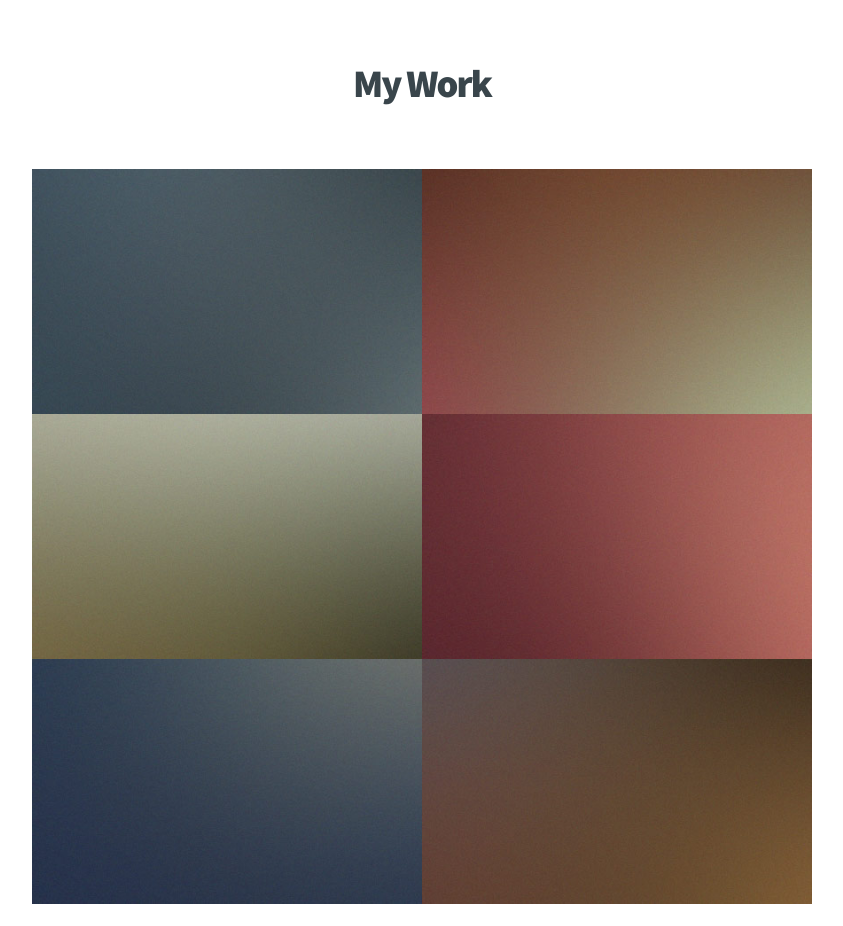
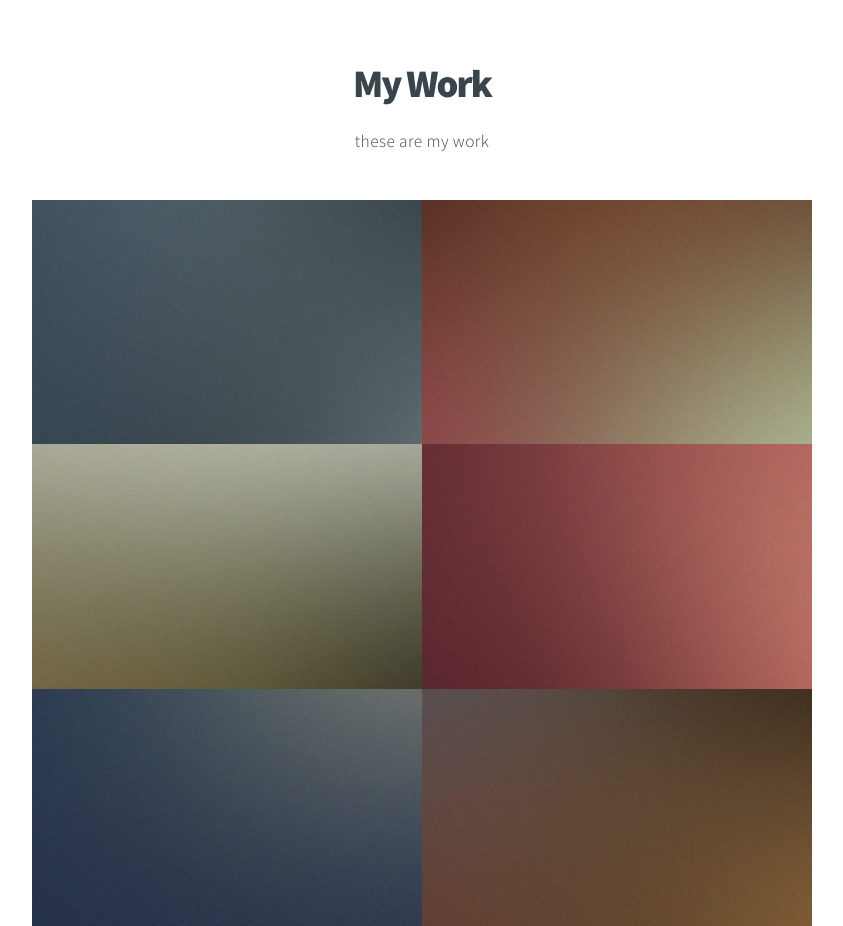
Before and after one commit to choiwonjini/HelloWorld1, a plain HTML site: page OneDrive - 단국대학교/바탕 화면/오픈소스/docs/index.html in a window 1280 px wide. Shown: the part 2340-3266 px from the top of the page, without its empty margins (218-1061 px from the left). Drawn offline with Linux system fonts and the light colour scheme.

Commit message:
4th commit

```diff
--- a/OneDrive - 단국대학교/바탕 화면/오픈소스/docs/index.html
+++ b/OneDrive - 단국대학교/바탕 화면/오픈소스/docs/index.html
@@ -69,7 +69,7 @@
 				<div class="content">
 					<header>
 						<h2>My Work</h2>
-						<p></p>
+						<p>these are my work</p>
 					</header>
 
 					<!-- Gallery  -->
```
